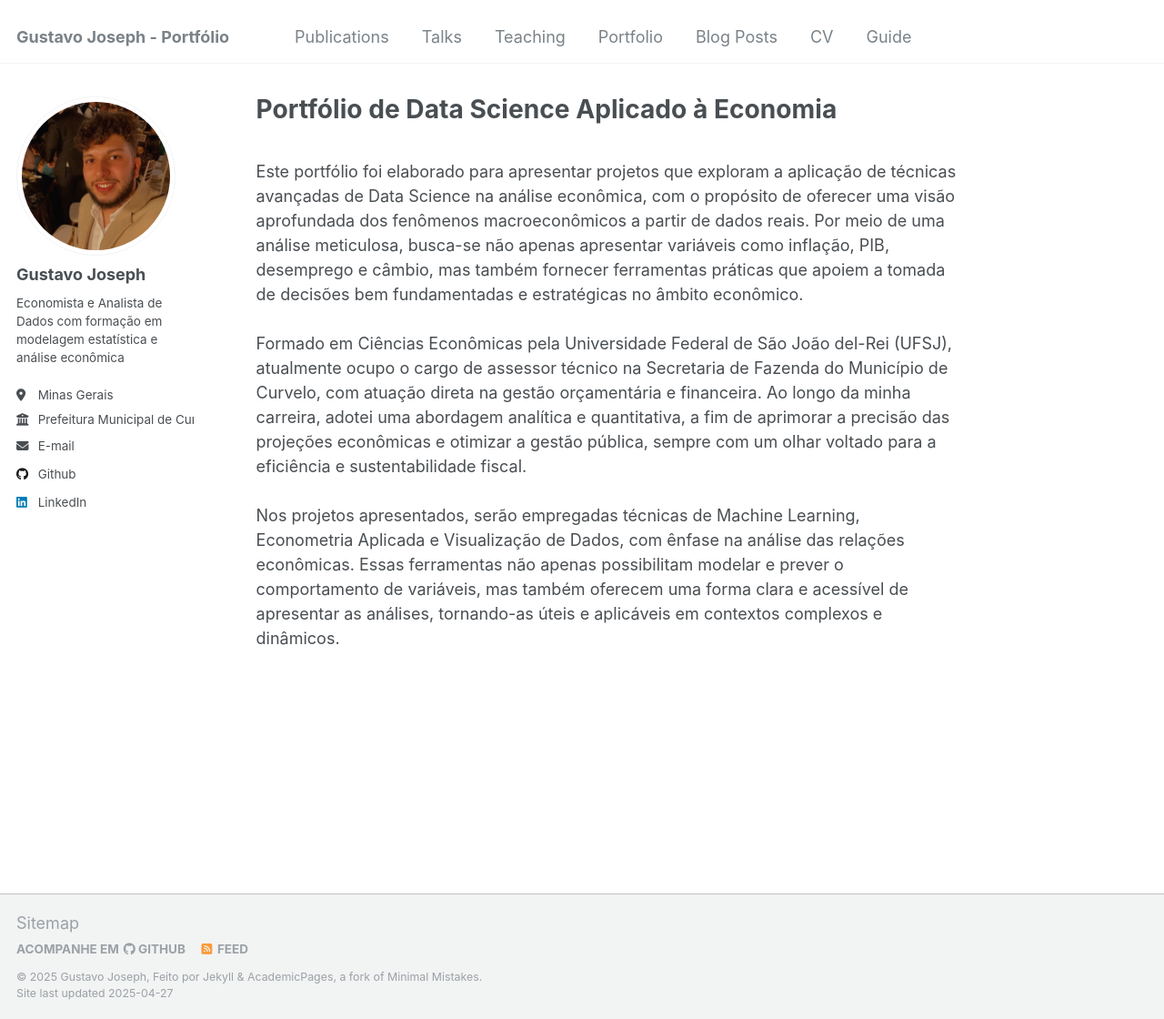
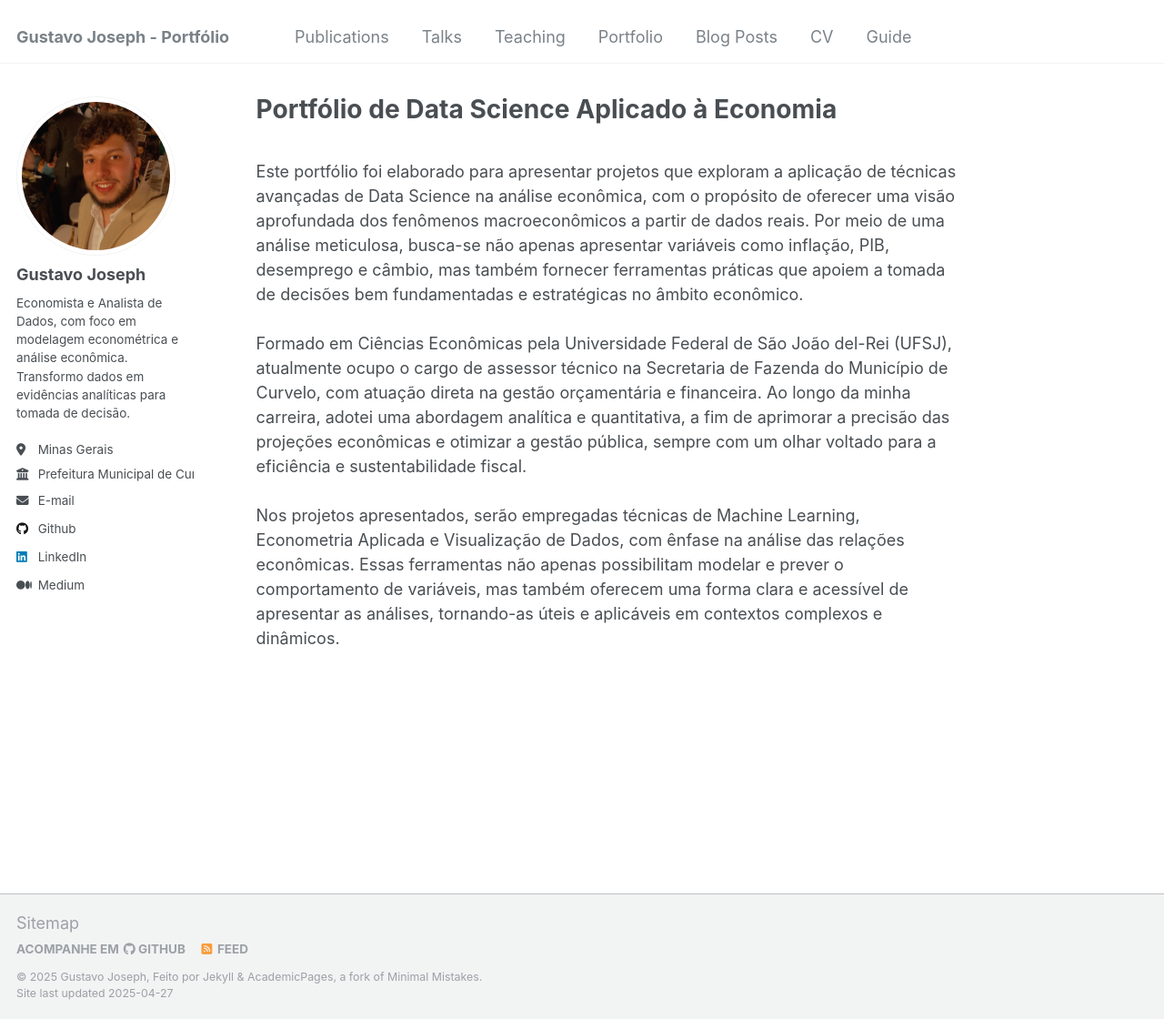
Before and after one commit to gustavojoseph/gustavojoseph.github.io, a Jekyll site: the page built from _pages/about.md, in a window 1280 px wide and 1120 px high. Shown: the whole window at 91% size. Built offline with Jekyll 4.4.1, drawn with Linux system fonts in a browser that asks for light colours.

Commit message:
Update _config.yml

```diff
--- a/_config.yml
+++ b/_config.yml
@@ -24,7 +24,7 @@ author:
   avatar           : "gustavo.JPG"
   name             : "Gustavo Joseph"
   pronouns         : # example: "she/her"
-  bio              : "Economista e Analista de Dados com formação em modelagem estatística e análise econômica"
+  bio              : "Economista e Analista de Dados, com foco em modelagem econométrica e análise econômica. Transformo dados em evidências analíticas para tomada de decisão."
   location         : "Minas Gerais"
   employer         : "Prefeitura Municipal de Curvelo"
   uri              : # URL
@@ -60,7 +60,7 @@ author:
   lastfm           : # Username
   linkedin         : "gustavojoseph-economista"
   mastodon         : # URL
-  medium           : # URL
+  medium           : "@gustavojosephr"
   pinterest        : # Username
   soundcloud       : # Username
   steam            : # Username
```
